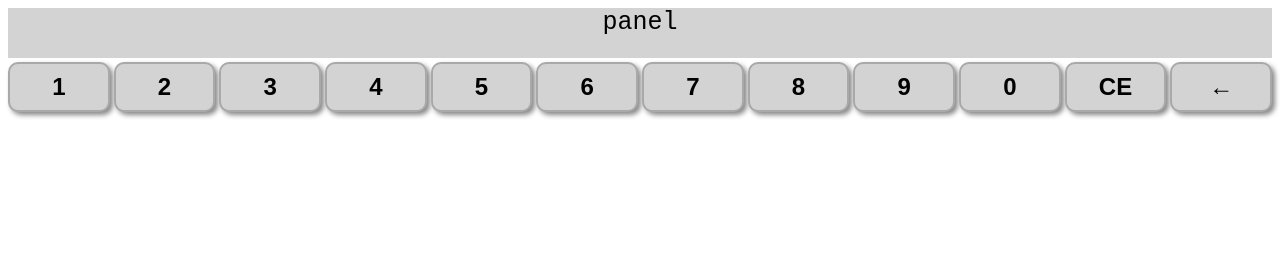
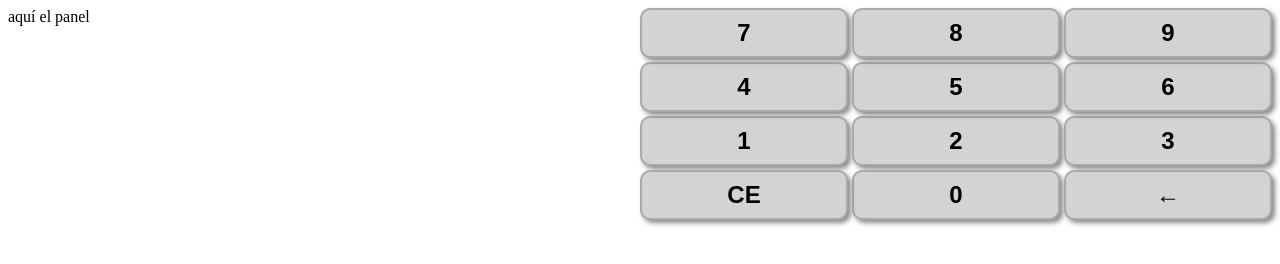
Before and after one commit to arnejado/proba-calculo, a plain HTML site: page index.html in a window 1280 px wide. Drawn offline with Linux system fonts and the light colour scheme.

Commit message:
nueva botonera molona

```diff
--- a/css/style.css
+++ b/css/style.css
@@ -1,79 +1,58 @@
-.tapete {
+.pantalla {
   display: grid;
   grid-template-columns: 1fr;
   grid-template-rows: repeat(2, 1fr);
-  grid-column-gap: 0px;
+  grid-column-gap: 3px;
+  grid-row-gap: 3px;
+  }
+
+  .areaCalculo { grid-area: 1 / 1 / 2 / 2; }
+  .teclado { grid-area: 2 / 1 / 3 / 2; }
+
+@media(min-width: 768px) {
+    .pantalla{
+      display: grid;
+      grid-template-columns: repeat(2, 1fr);
+      grid-template-rows: 1;
+      grid-column-gap: 0px;
+      grid-row-gap: 0px;
+      }
+
+      .areaCalculo { grid-area: 1 / 1 / 2 / 2; }
+      .teclado { grid-area: 1 / 2 / 2 / 3; }
+    }
+
+/* empezamos el css del teclado */
+
+.teclado {
+  display: grid;
+  grid-template-columns: repeat(3, 1fr);
+  grid-template-rows: repeat(4, 1fr);
+  grid-column-gap: 4px;
   grid-row-gap: 4px;
   }
 
-/* Codigo para dividir en panel en dos mitades
-Arriba todo
-Abajo los botones */
+  .boton7 { grid-area: 1 / 1 / 2 / 2; }
+  .boton8 { grid-area: 1 / 2 / 2 / 3; }
+  .boton9 { grid-area: 1 / 3 / 2 / 4; }
+  .boton4 { grid-area: 2 / 1 / 3 / 2; }
+  .boton5 { grid-area: 2 / 2 / 3 / 3; }
+  .boton6 { grid-area: 2 / 3 / 3 / 4; }
+  .boton1 { grid-area: 3 / 1 / 4 / 2; }
+  .boton2 { grid-area: 3 / 2 / 4 / 3; }
+  .boton3 { grid-area: 3 / 3 / 4 / 4; }
+  .botonCE { grid-area: 4 / 1 / 5 / 2; }
+  .boton0 { grid-area: 4 / 2 / 5 / 3; }
+  .botonIntro { grid-area: 4 / 3 / 5 / 4; }
 
-.panel {
-    grid-area: 1 / 1 / 2 / 2;
-      background-color: lightgray;
-  }
 
-.parent { grid-area: 2 / 1 / 3 / 2; }
+/* terminamos el css del teclado */
 
-/* Termina el código de división */
 
-/* Empieza el de la botonera */
-    /* Pantallas pequeñas */
 
-    .parent {
-      display: grid;
-      grid-template-columns: repeat(6, 1fr);
-      grid-template-rows: repeat(2, 1fr);
-      grid-column-gap: 4px;
-      grid-row-gap: 4px;
-      }
 
-      .boton1 { grid-area: 1 / 1 / 2 / 2; }
-      .boton2 { grid-area: 1 / 2 / 2 / 3; }
-      .boton3 { grid-area: 1 / 3 / 2 / 4; }
-      .boton4 { grid-area: 1 / 4 / 2 / 5; }
-      .boton5 { grid-area: 1 / 5 / 2 / 6; }
-      .botonCE { grid-area: 1 / 6 / 2 / 7; }
-      .boton6 { grid-area: 2 / 1 / 3 / 2; }
-      .boton7 { grid-area: 2 / 2 / 3 / 3; }
-      .boton8 { grid-area: 2 / 3 / 3 / 4; }
-      .boton9 { grid-area: 2 / 4 / 3 / 5; }
-      .boton0 { grid-area: 2 / 5 / 3 / 6; }
-      .botonIntro { grid-area: 2 / 6 / 3 / 7; }
 
-    /* Pantallas grandes */
 
-@media(min-width: 768px) {
-  .parent {
-      display: grid;
-      grid-template-columns: repeat(12, 1fr);
-      grid-template-rows: 1fr;
-      grid-column-gap: 4px;
-      grid-row-gap: 0px;
-      }
-
-      .boton1 { grid-area: 1 / 1 / 2 / 2; }
-      .boton2 { grid-area: 1 / 2 / 2 / 3; }
-      .boton3 { grid-area: 1 / 3 / 2 / 4; }
-      .boton4 { grid-area: 1 / 4 / 2 / 5; }
-      .boton5 { grid-area: 1 / 5 / 2 / 6; }
-      .boton6 { grid-area: 1 / 6 / 2 / 7; }
-      .boton7 { grid-area: 1 / 7 / 2 / 8; }
-      .boton8 { grid-area: 1 / 8 / 2 / 9; }
-      .boton9 { grid-area: 1 / 9 / 2 / 10; }
-      .boton0 { grid-area: 1 / 10 / 2 / 11; }
-      .botonCE { grid-area: 1 / 11 / 2 / 12; }
-      .botonIntro { grid-area: 1 / 12 / 2 / 13; }
-}
-/* estilo panel */
-
-.panel {
-  font-family: 'Courier New', Courier, monospace;
-  font-size: 25px;
-  text-align: center;
-}
 
 /* Estilo del botón */
 .boton, .botonEspecial {
--- a/index.html
+++ b/index.html
@@ -10,13 +10,9 @@
 
 <body>
 
-    <div class="tapete">
-
-        <div class="panel">
-            panel
-        </div>
-
-        <div class="parent">
+    <div class="pantalla">
+        <div class="areaCalculo"> aquí el panel </div>
+        <div class="teclado">
 
                 <!-- botonera -->
                     <button class="boton1 boton" id="1">
@@ -55,8 +51,12 @@
                     <button class="botonIntro botonEspecial" id="intro">
                         &larr;
                     </button>
+
+
         </div>
     </div>
+
+
 
     <script src="/js/app.js"></script>
 
--- a/js/app.js
+++ b/js/app.js
@@ -1,8 +1,8 @@
 // Crear una variable para almacenar un número
-var numero = "";
+var numero = 0;
 
 // Obtener el div con la clase "panel"
-var panel = document.querySelector(".panel");
+var areaCalculo = document.querySelector(".panel");
 
 // Escuchar los botones con el id igual al número
 var botones = document.querySelectorAll(".boton");
@@ -32,7 +32,9 @@ for (var i = 0; i < botones.length; i++) {
   botonBorrar.addEventListener("click", borrar);
 
   function borrar () {
+    console.log(numero *2)
     numero = 0
     panel.textContent = numero;
+    console.log(typeof numero);
     console.log ("borrando...");
   }
```
Lines whose indentation alone changed are shown as unchanged.
